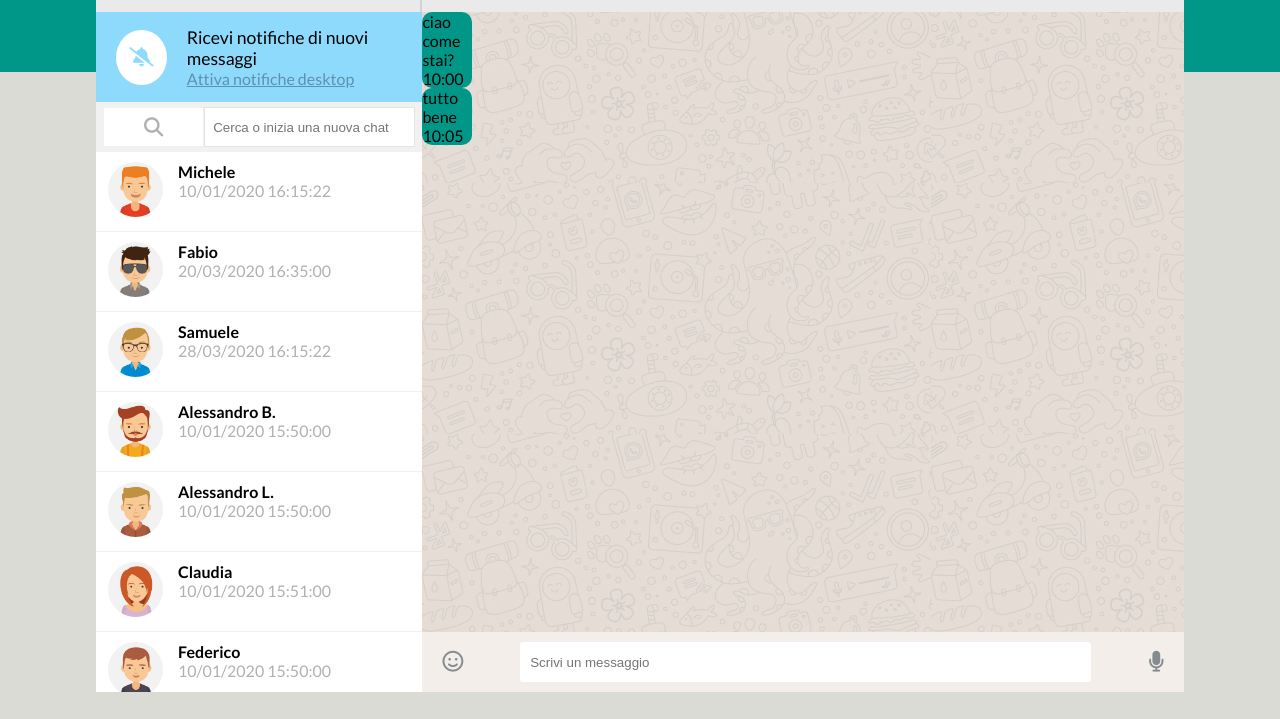
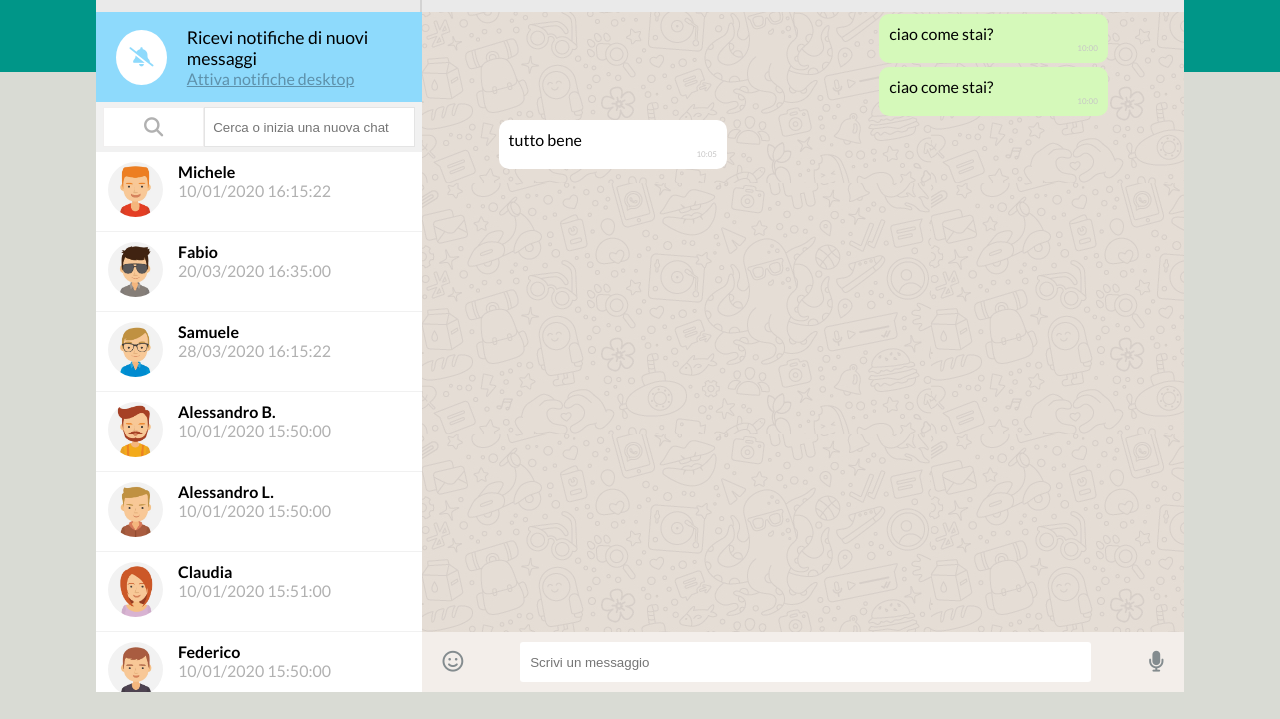
Before and after one commit to Eugenio2104/vue-boolzapp, a plain HTML site: page Milestone1/index.html in a window 1280 px wide. Shown: the part 93-812 px from the top of the page. Drawn offline with nearby package versions, Linux system fonts and the light colour scheme.

Commit message:
fine milestone1

```diff
--- a/Milestone1/css/style.css
+++ b/Milestone1/css/style.css
@@ -175,12 +175,32 @@ body{
   height: calc(100% - 140);
   display: flex;
   flex-direction: column;
+  overflow-y: scroll;
 }
 
 .message{
   border-radius: 10px;
-  width:50px;
-  background-color: #009688;
+  width:30%;
+  padding: 10px 10px;
+  margin:2px;
+}
+
+
+.message span{
+  float: right;
+  font-size: .5rem;
+  color: rgb(199, 198, 198);
+}
+
+.message.message-right{
+  align-self: flex-end;
+  margin-right: 10%;
+  background-color: #D5F9BA;
+}
+
+.message.message-left{
+  margin-left: 10%;
+  background-color:#FFFFFF ;
 }
 
 /*write msg*/
--- a/Milestone1/index.html
+++ b/Milestone1/index.html
@@ -99,6 +99,10 @@
           <p>ciao come stai?</p>
           <span>10:00</span>
         </div>
+        <div class="message message-right">
+          <p>ciao come stai?</p>
+          <span>10:00</span>
+        </div>
         <div class="message message-left">
           <p>tutto bene</p>
           <span>10:05</span>
```
